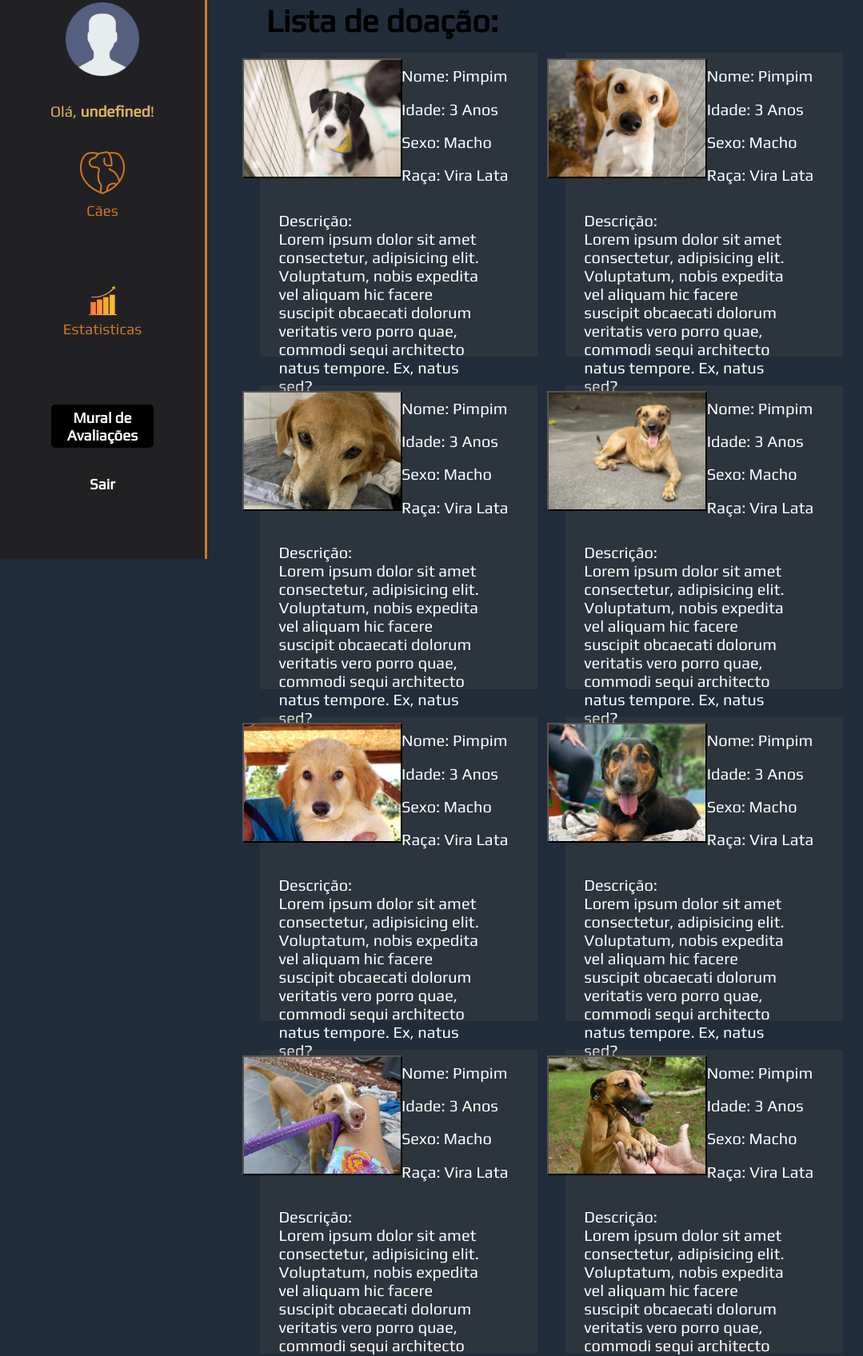
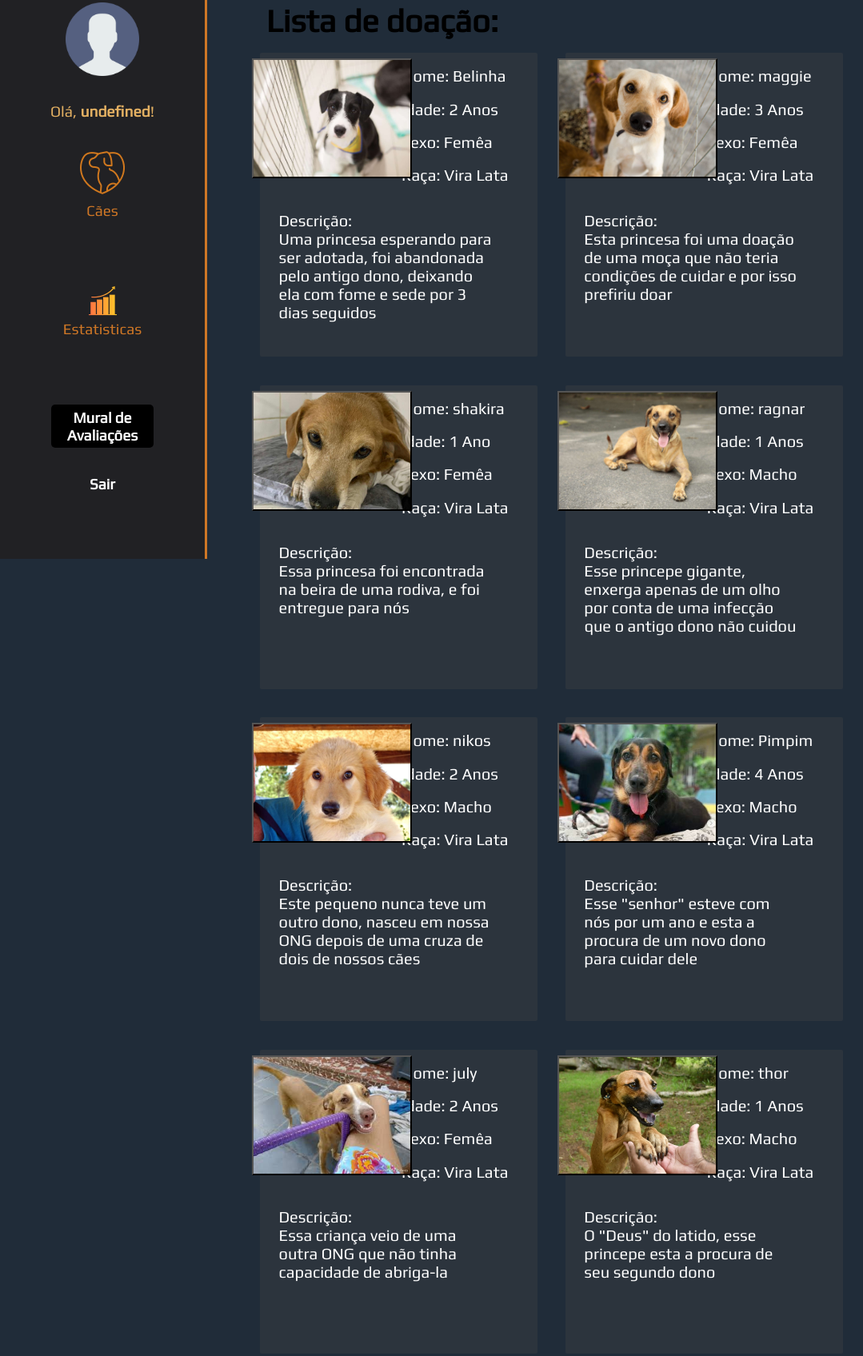
Before and after one commit to Yago-Maragno/Projeto-individual, a website: page site/public/cães.html in a window 1280 px wide. Shown: the part 101-1797 px from the top of the page at 80% size, without its empty margins (0-1079 px from the left). Drawn offline with nearby package versions, Linux system fonts and the light colour scheme; files whose address does not match are found by name.

Commit message:
Penultima alteração

```diff
--- a/site/public/css/cães.css
+++ b/site/public/css/cães.css
@@ -250,7 +250,7 @@ button:hover{
     position: absolute;
     font-size: 22px;
     margin-top: -2.6%;
-    margin-left: -15%;
+    margin-left: -13%;
     height: 150px;
     width: 200px;
     background-image: url(../assets/img/adoção1.jpg);
--- a/site/public/css/reserva.css
+++ b/site/public/css/reserva.css
@@ -25,8 +25,8 @@
     justify-content: flex-start;
     width: 30%;
     height: 50%;
-    background-color: rgb(255, 255, 255);
-    border: 2px solid black;
+    background-color: rgb(0, 0, 0);
+    border: 4px solid #cf7723;
     border-radius: 5%;
     position: absolute;
     top:30%;
@@ -39,19 +39,19 @@
 }
 
 .texto h1 {
-    color: rgb(0, 0, 0);
+    color: rgb(255, 255, 255);
     text-align: center;
     font-size: large;
 }
 
 .corpoTexto h3 {
     font-size: larger;
-    color: rgb(0, 0, 0);
+    color: rgb(255, 255, 255);
 }
 
 .corpoTexto h2 a {
     /* position: absolute; */
-    color: rgb(0, 0, 0);
+    color: rgb(255, 255, 255);
     /* margin-top: 10%; */
     text-decoration: none;
 
--- a/site/public/cães.html
+++ b/site/public/cães.html
@@ -80,12 +80,12 @@
      <button onclick="mostrar()"></button>
       <div class="temperatura">
          <ul>
-            <li>Nome: Pimpim</li>
-            <li>Idade: 3 Anos</li>
-            <li>Sexo: Macho</li>
+            <li>Nome: Belinha</li>
+            <li>Idade: 2 Anos</li>
+            <li>Sexo: Femêa</li>
             <li>Raça: Vira Lata</li>
           </ul>
-          <p id="temp_setor7">Descrição: <br> Lorem ipsum dolor sit amet consectetur, adipisicing elit. Voluptatum, nobis expedita vel aliquam hic facere suscipit obcaecati dolorum veritatis vero porro quae, commodi sequi architecto natus tempore. Ex, natus sed? </p>
+          <p id="temp_setor7">Descrição: <br> Uma princesa esperando para ser adotada, foi abandonada pelo antigo dono, deixando ela com fome e sede por 3 dias seguidos </p>
       </div>
     </div>
 
@@ -93,12 +93,12 @@
     <button onclick="mostrar()"></button>
       <div class="temperatura">
          <ul>
-            <li>Nome: Pimpim</li>
+            <li>Nome: maggie</li>
             <li>Idade: 3 Anos</li>
-            <li>Sexo: Macho</li>
+            <li>Sexo: Femêa</li>
             <li>Raça: Vira Lata</li>
           </ul>
-          <p id="temp_setor7">Descrição: <br> Lorem ipsum dolor sit amet consectetur, adipisicing elit. Voluptatum, nobis expedita vel aliquam hic facere suscipit obcaecati dolorum veritatis vero porro quae, commodi sequi architecto natus tempore. Ex, natus sed? </p>
+          <p id="temp_setor7">Descrição: <br> Esta princesa foi uma doação de uma moça que não teria condições de cuidar e por isso prefiriu doar </p>
       </div>
     </div>
 
@@ -107,12 +107,12 @@
 
       <div class="temperatura">
          <ul>
-            <li>Nome: Pimpim</li>
-            <li>Idade: 3 Anos</li>
-            <li>Sexo: Macho</li>
+            <li>Nome: shakira</li>
+            <li>Idade: 1 Ano</li>
+            <li>Sexo: Femêa</li>
             <li>Raça: Vira Lata</li>
           </ul>
-          <p id="temp_setor7">Descrição: <br> Lorem ipsum dolor sit amet consectetur, adipisicing elit. Voluptatum, nobis expedita vel aliquam hic facere suscipit obcaecati dolorum veritatis vero porro quae, commodi sequi architecto natus tempore. Ex, natus sed? </p>
+          <p id="temp_setor7">Descrição: <br> Essa princesa foi encontrada na beira de uma rodiva, e foi entregue para nós </p>
       </div>
     </div>
 
@@ -121,12 +121,12 @@
 
         <div class="temperatura">
            <ul>
-            <li>Nome: Pimpim</li>
-            <li>Idade: 3 Anos</li>
+            <li>Nome: ragnar</li>
+            <li>Idade: 1 Anos</li>
             <li>Sexo: Macho</li>
             <li>Raça: Vira Lata</li>
           </ul>
-          <p id="temp_setor7">Descrição: <br> Lorem ipsum dolor sit amet consectetur, adipisicing elit. Voluptatum, nobis expedita vel aliquam hic facere suscipit obcaecati dolorum veritatis vero porro quae, commodi sequi architecto natus tempore. Ex, natus sed? </p>
+          <p id="temp_setor7">Descrição: <br> Esse princepe gigante, enxerga apenas de um olho por conta de uma infecção que o antigo dono não cuidou</p>
         </div>
       </div>
 
@@ -135,12 +135,12 @@
 
         <div class="temperatura">
            <ul>
-            <li>Nome: Pimpim</li>
-            <li>Idade: 3 Anos</li>
+            <li>Nome: nikos</li>
+            <li>Idade: 2 Anos</li>
             <li>Sexo: Macho</li>
             <li>Raça: Vira Lata</li>
           </ul>
-          <p id="temp_setor7">Descrição: <br> Lorem ipsum dolor sit amet consectetur, adipisicing elit. Voluptatum, nobis expedita vel aliquam hic facere suscipit obcaecati dolorum veritatis vero porro quae, commodi sequi architecto natus tempore. Ex, natus sed? </p>
+          <p id="temp_setor7">Descrição: <br> Este pequeno nunca teve um outro dono, nasceu em nossa ONG depois de uma cruza de dois de nossos cães</p>
         </div>
       </div>
 
@@ -150,11 +150,11 @@
         <div class="temperatura">
           <ul>
             <li>Nome: Pimpim</li>
-            <li>Idade: 3 Anos</li>
+            <li>Idade: 4 Anos</li>
             <li>Sexo: Macho</li>
             <li>Raça: Vira Lata</li>
           </ul>
-          <p id="temp_setor7">Descrição: <br> Lorem ipsum dolor sit amet consectetur, adipisicing elit. Voluptatum, nobis expedita vel aliquam hic facere suscipit obcaecati dolorum veritatis vero porro quae, commodi sequi architecto natus tempore. Ex, natus sed? </p>
+          <p id="temp_setor7">Descrição: <br> Esse "senhor" esteve com nós por um ano e esta a procura de um novo dono para cuidar dele </p>
         </div>
 
       </div>
@@ -163,12 +163,12 @@
 
         <div class="temperatura">
           <ul>
-            <li>Nome: Pimpim</li>
-            <li>Idade: 3 Anos</li>
-            <li>Sexo: Macho</li>
+            <li>Nome: july</li>
+            <li>Idade: 2 Anos</li>
+            <li>Sexo: Femêa</li>
             <li>Raça: Vira Lata</li>
           </ul>
-          <p id="temp_setor7">Descrição: <br> Lorem ipsum dolor sit amet consectetur, adipisicing elit. Voluptatum, nobis expedita vel aliquam hic facere suscipit obcaecati dolorum veritatis vero porro quae, commodi sequi architecto natus tempore. Ex, natus sed? </p>
+          <p id="temp_setor7">Descrição: <br> Essa criança veio de uma outra ONG que não tinha capacidade de abriga-la </p>
 
         </div>
       </div>
@@ -177,12 +177,12 @@
         <button onclick="mostrar()"></button>
         <div class="temperatura">
           <ul>
-            <li>Nome: Pimpim</li>
-            <li>Idade: 3 Anos</li>
+            <li>Nome: thor</li>
+            <li>Idade: 1 Anos</li>
             <li>Sexo: Macho</li>
             <li>Raça: Vira Lata</li>
           </ul>
-          <p id="temp_setor7">Descrição: <br> Lorem ipsum dolor sit amet consectetur, adipisicing elit. Voluptatum, nobis expedita vel aliquam hic facere suscipit obcaecati dolorum veritatis vero porro quae, commodi sequi architecto natus tempore. Ex, natus sed? </p>
+          <p id="temp_setor7">Descrição: <br> O "Deus" do latido, esse princepe esta a procura de seu segundo dono</p>
         </div>
       </div>
 
```
Also changed, not shown: site/public/reserva.html (+1 -1 lines).
